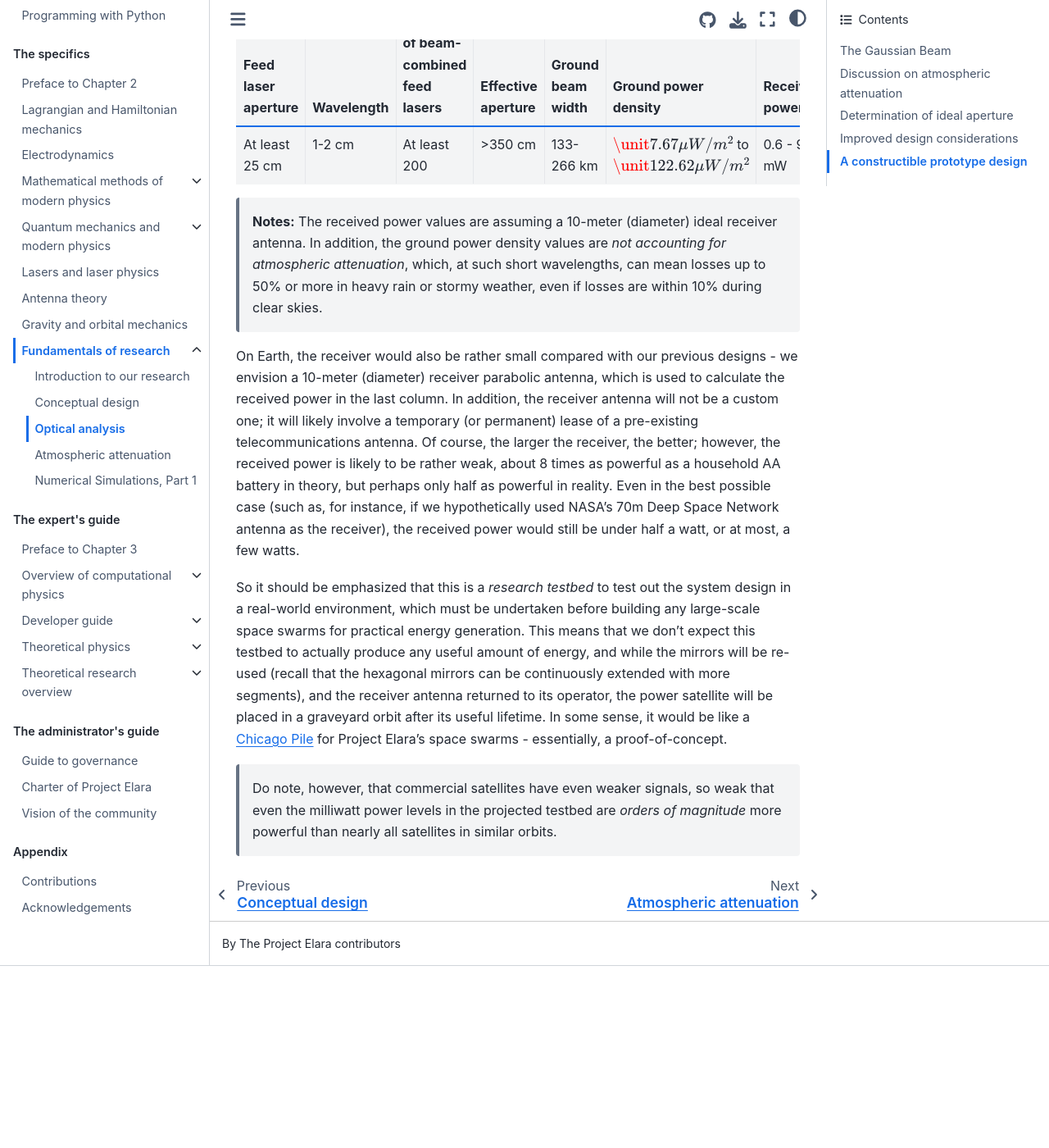
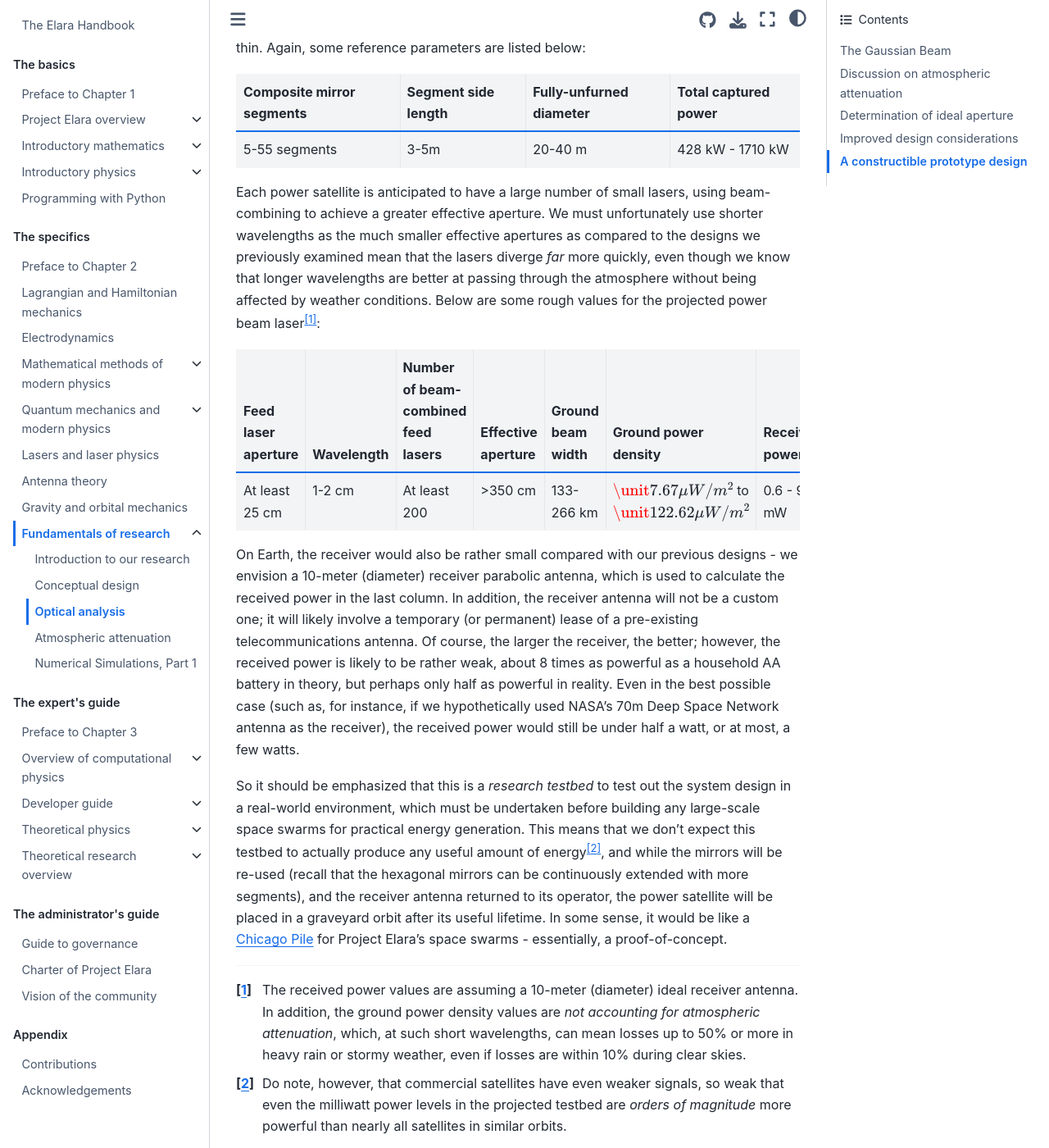
Before and after one commit to elaraproject/elara-handbook, a Jupyter Book: the page built from book/specifics/research-guide/optical-parameters.md, in a window 1280 px wide and 1400 px high, scrolled down 10727 px. Shown: the whole window at 82% size. Built offline with Jupyter Book 1.0.4 settings and Sphinx 7.4.7 and the Sphinx Book theme 1.1.4, drawn with Linux system fonts in a browser that asks for light colours; before the commit the page ends 11905 px from its top, so only the background shows below that; some of the changed text lies outside the part shown.

Commit message:
Replace markdown note syntax with better MyST admonition syntax

````diff
--- a/book/expert-guide/advanced-phys/quantum-field-theory-1.md
+++ b/book/expert-guide/advanced-phys/quantum-field-theory-1.md
@@ -8,7 +8,9 @@
 
 Throughout our discussion of spontaneous and stimulated emission, we have discussed photons everywhere. But photons are not something that can be completely described using the Schrödinger equtaion. Photons must be described by **quantum electrodynamics**, the quantum theory of the electromagnetic field.
 
-> **Note:** We use Gaussian units instead of SI units for this section. Consult a conversions chart to convert Gaussian units to SI units.
+```{important}
+We use Gaussian units instead of SI units for this section. Consult a conversions chart to convert Gaussian units to SI units.
+```
 
 Remember that light is classically-described as a wave, which obeys the solution to the Maxwell equations of electromagnetism in free space:
 
@@ -54,7 +56,9 @@
 
 Where $\mathbf{k}$ is the **wavevector**, which is directly related to the momentum of a wave as well as its wavelength by $|\mathbf{k}| = \dfrac{2\pi}{\lambda}$, and where $\mathbf{A}_\mathbf{k}(\mathbf{k})$ represents the polarization (directionality) and field strength of the wave, which are given respectively by the direction and the magnitude of $\mathbf{A}_\mathbf{k}(\mathbf{k})$. Here, $\mathbf{A}_\mathbf{k}^*$ represents the complex conjugate of $\mathbf{A}_\mathbf{k}(\mathbf{k})$. Those who are aware may recognize this as a Fourier expansion in terms of the normal modes; if that terminology is unfamiliar, don't worry about it. Importantly, the wavevector is related to the **angular frequency** by $\omega_\mathbf{k} = \mathbf{k} c$, which will be significant later.
 
-> **Note:** the series is significant, as pure plane waves in the form $e^{i\mathbf{k} \cdot \mathbf{r}}$, which are the simplest solutions to the PDEs, are mathematically consistent but physically impossible (they would need an infinite amount of energy to create). The sum over plane waves of different $\mathbf{k}$ and $\mathbf{A}_\mathbf{k}(\mathbf{k})$, however, produces a physical solution (as long as we just take the real part of the complex-valued waves).
+```{note}
+The series is significant, as pure plane waves in the form $e^{i\mathbf{k} \cdot \mathbf{r}}$, which are the simplest solutions to the PDEs, are mathematically consistent but physically impossible (they would need an infinite amount of energy to create). The sum over plane waves of different $\mathbf{k}$ and $\mathbf{A}_\mathbf{k}(\mathbf{k})$, however, produces a physical solution (as long as we just take the real part of the complex-valued waves).
+```
 
 ### The classical field theory of electromagnetism
 
@@ -136,7 +140,9 @@
 H = \int d^3 x \left[2\pi c^2 \mathbf{p}^2 + \dfrac{1}{8\pi} (\nabla \times \mathbf{A})^2\right]
 $$
 
-> **Note:** Further, the Coulomb gauge enforces the requirement that $\varphi = 0$ in our given conditions, so we could have done all of this without needing to do the math.
+```{note}
+Further, the Coulomb gauge enforces the requirement that $\varphi = 0$ in our given conditions, so we could have done all of this without needing to do the math.
+```
 
 This, together with the general solution we found for $\mathbf{A}(\mathbf{r}, t)$, lays the classical foundation for quantizing the electromagnetic field.
 
--- a/book/specifics/research-guide/optical-parameters.md
+++ b/book/specifics/research-guide/optical-parameters.md
@@ -20,7 +20,9 @@
 - Or you could build a *very large* aperture laser, which would have less-focused light at short distances from the aperture (and thus a very wide beam), but the beam spreads more slowly and remains focused at long distances
 - Or you could build something in between, something that maximizes the benefits and minimizes the drawbacks of very-small- and very-large-aperture lasers; this is the *optimal* laser aperture
 
-> The word **collimated** is the more technical word for _focused_ and is the one that will be predominantly used going forwards.
+```{note}
+The word **collimated** is the more technical word for _focused_ and is the one that will be predominantly used going forwards.
+```
 
 ## Discussion on atmospheric attenuation
 
@@ -28,7 +30,9 @@
 
 ![A diagram showing how a satellite constellation continuous rotates to ensure there is always at least one satellite above every power station](./img/power-shuttling-elara-diagram.svg)
 
-> In addition, each satellite is planned to be equipped with multiple gimbal-mounted laser apertures that can be opened and closed on command, meaning that each satellite can transmit and track **multiple** ground stations within its field of view at once, which can eventually be up to dozens or perhaps even hundreds of ground stations located within proximity of every country on Earth.
+```{note}
+In addition, each satellite is planned to be equipped with multiple gimbal-mounted laser apertures that can be opened and closed on command, meaning that each satellite can transmit and track **multiple** ground stations within its field of view at once, which can eventually be up to dozens or perhaps even hundreds of ground stations located within proximity of every country on Earth.
+```
 
 Let us now return to the issue of atmospheric attenuation. We have set out a feasible wavelength range of 3.75-30 cm as the suitable frequencies at which space-to-ground power transmission can realistically occur. This range can be further subdivided into four named microwave bands, from longest to shortest wavelength:
 
@@ -39,7 +43,9 @@
 | C-band    | 4-8 GHz     | 3.75-7.5 cm            |
 | K-band    | 8-12 GHz    | 2.5-3.5 cm             |
 
-> **Note:** We set a cutoff at the K-band of 10 GHz (3 cm) as anything below would exceed 10% power loss due to atmospheric effects.
+```{note}
+We set a cutoff at the K-band of 10 GHz (3 cm) as anything below would exceed 10% power loss due to atmospheric effects.
+```
 
 In theory, using the higher end of the feasible wavelength range (that is, 15-30 cm) would lead to the minimal losses - in fact, essentially no losses. However, this runs into the unfortunate issue that as the divergence angle $\theta \propto \lambda$, these longer wavelengths cause the beam to diverge faster and become less focused, ultimately negating the advantages of their low atmospheric loss. Rather, it is a better choice to use the lower end of the feasible wavelength range (3.75 cm-7.5 cm). In fact, we will use the lowest of the wavelength range - that is, $\lambda = \unit{3.75 cm}$ - to minimize the beam spread.
 
@@ -47,7 +53,9 @@
 
 The ITU-R atmospheric attenuation model, from the International Telecommunications Union (Radiocommunication Sector), forms the basis of the previous statement that 1-10 GHz (3.75-30 cm) microwaves can pass through the atmosphere with less than 10% loss. In the next subchapter, we will perform the relevant calculations using the ITU-R attenuation model to *justify* this statement. But we will take this as fact for the moment.
 
-> **Note:** For the remainder of this section, we will always give calculations in terms of the _range_ of values within our target microwave range of 1-12 GHz, or provide an average value (in which we will state explicitly that it is an average).
+```{note}
+For the remainder of this section, we will always give calculations in terms of the _range_ of values within our target microwave range of 1-12 GHz, or provide an average value (in which we will state explicitly that it is an average).
+```
 
 ## Determination of ideal aperture
 
@@ -63,7 +71,9 @@
 
 ![A mathematical diagram of the spread of the Gaussian beam](./img/gaussian-beam-divergence-diagram.svg)
 
-> **Note:** To be completely accurate, $D$ should be written $D(t)$, as the distance between the power satellites and the receiver stations changes continuously as the satellites pass overhead. However, as $D$ is unaffected by any of the variables we consider, we can treat it as effectively constant. In addition, the deviation of $D$ from a straight line - Gaussian beams do not diverge at a constant rate - can be temporarily ignored due to the distances being so long that we may assume $\tan \theta \approx \theta$.
+```{note}
+To be completely accurate, $D$ should be written $D(t)$, as the distance between the power satellites and the receiver stations changes continuously as the satellites pass overhead. However, as $D$ is unaffected by any of the variables we consider, we can treat it as effectively constant. In addition, the deviation of $D$ from a straight line - Gaussian beams do not diverge at a constant rate - can be temporarily ignored due to the distances being so long that we may assume $\tan \theta \approx \theta$.
+```
 
 Given that we want a beam with minimal divergence - in fact, this would almost certainly be the most precise laser ever built - we can use the small-angle approximation $\tan \theta \approx \theta$ as $\theta$ _must_ be very small. Therefore, we have:
 
@@ -124,7 +134,9 @@
 P_T = \dfrac{3\sqrt{3}}{2} s^2NI_\odot
 $$
 
-> Note: hexagonal mirrors have the advantage that adding more naturally preserves the shape of the parabolic reflector, unlike circular mirrors, which means that the solar collector can be expanded essentially indefinitely as more mirrors are launched into orbit (at least in theory).
+```{note}
+Hexagonal mirrors have the advantage that adding more naturally preserves the shape of the parabolic reflector, unlike circular mirrors, which means that the solar collector can be expanded essentially indefinitely as more mirrors are launched into orbit (at least in theory).
+```
 
 Where $I_\odot = \unit{1361 W/m^2}$ is the mean solar irradiance (the average intensity of sunlight at Earth orbit). To solve for the aperture width $A$ that would satisfy our power density limit, we can substitute in the expression for $B$ into the expression for $A_\mathrm{cs}$, resulting in a quadratic equation:
 
@@ -146,7 +158,9 @@
 \end{align}
 $$
 
-> Here we use the smaller of the two roots because the larger root is nonsensical (it approaches impossibly large numbers for large $P_T$)
+```{note}
+Here we use the smaller of the two roots because the larger root is nonsensical (it approaches impossibly large numbers for large $P_T$)
+```
 
 This, however, requires that $\dfrac{P_T}{I_0 \pi} \geq \dfrac{4D\lambda}{n\pi}$ to get a sensible answer for $A_0$. Thus the *minimum* total power required for a real solution is given by:
 
@@ -184,7 +198,9 @@
 | 94.46 m                      | 5                                              | 15                                              | 90                                             | 357                                           | 992                                           |
 | 66.62 m                      | 3                                              | 8                                               | 45                                             | 178                                           | 494                                           |
 
-> For comparison, the largest current laser is the **National Ignition Facility** (NIF) laser for inertial confinement fusion reseach, which uses 192 lasers each of 40 cm aperture.
+```{note}
+For comparison, the largest current laser is the **National Ignition Facility** (NIF) laser for inertial confinement fusion reseach, which uses 192 lasers each of 40 cm aperture.
+```
 
 The numbers, certainly, are formidable, but they are not out of reach. The hexagonal mirrors can be launched in batches, slowly, over the course of decades, with the space swarm providing more and more power over time, until it reaches full power. While the mirror numbers may seem staggering, remember that these mirrors are in space and therefore need no active support, and they can be made extremely thin and lightweight; their only requirement is to be reflective. Additionally, they can be folded to a very small size, then expand once they reach orbit, meaning that with some creative folding they can be made to take up relatively little room aboard a rocket. The much bigger engineering challenge, at least on paper, are the individual lasers, considering their very large apertures, even just individually.
 
@@ -202,16 +218,15 @@
 | ------------------------- | ------------------- | ----------------------- | -------------------- |
 | 5-55 segments             | 3-5m                | 20-40 m                 | 428 kW - 1710 kW     |
 
-Each power satellite is anticipated to have a large number of small lasers, using beam-combining to achieve a greater effective aperture. We must unfortunately use shorter wavelengths as the much smaller effective apertures as compared to the designs we previously examined mean that the lasers diverge _far_ more quickly, even though we know that longer wavelengths are better at passing through the atmosphere without being affected by weather conditions. Below are some rough values for the projected power beam laser:
+Each power satellite is anticipated to have a large number of small lasers, using beam-combining to achieve a greater effective aperture. We must unfortunately use shorter wavelengths as the much smaller effective apertures as compared to the designs we previously examined mean that the lasers diverge _far_ more quickly, even though we know that longer wavelengths are better at passing through the atmosphere without being affected by weather conditions. Below are some rough values for the projected power beam laser[^1]:
 
 | Feed laser aperture | Wavelength | Number of beam-combined feed lasers | Effective aperture | Ground beam width | Ground power density                             | Received power |
 | ------------------- | ---------- | ----------------------------------- | ------------------ | ----------------- | ------------------------------------------------ | -------------- |
 | At least 25 cm      | 1-2 cm     | At least 200                        | >350 cm            | 133-266 km        | $\unit{7.67\mu W/m^2}$ to  $\unit{122.62 \mu W/m^2}$ | 0.6 - 9.6 mW   |
 
-> **Notes:** The received power values are assuming a 10-meter (diameter) ideal receiver antenna. In addition, the ground power density values are _not accounting for atmospheric attenuation_, which, at such short wavelengths, can mean losses up to 50% or more in heavy rain or stormy weather, even if losses are within 10% during clear skies.
-
 On Earth, the receiver would also be rather small compared with our previous designs - we envision a 10-meter (diameter) receiver parabolic antenna, which is used to calculate the received power in the last column. In addition, the receiver antenna will not be a custom one; it will likely involve a temporary (or permanent) lease of a pre-existing telecommunications antenna. Of course, the larger the receiver, the better; however, the received power is likely to be rather weak, about 8 times as powerful as a household AA battery in theory, but perhaps only half as powerful in reality. Even in the best possible case (such as, for instance, if we hypothetically used NASA's 70m Deep Space Network antenna as the receiver), the received power would still be under half a watt, or at most, a few watts.
 
-So it should be emphasized that this is a _research testbed_ to test out the system design in a real-world environment, which must be undertaken before building any large-scale space swarms for practical energy generation. This means that we don't expect this testbed to actually produce any useful amount of energy, and while the mirrors will be re-used (recall that the hexagonal mirrors can be continuously extended with more segments), and the receiver antenna returned to its operator, the power satellite will be placed in a graveyard orbit after its useful lifetime. In some sense, it would be like a [Chicago Pile](https://en.wikipedia.org/wiki/Chicago_Pile-1) for Project Elara's space swarms - essentially, a proof-of-concept.
+So it should be emphasized that this is a _research testbed_ to test out the system design in a real-world environment, which must be undertaken before building any large-scale space swarms for practical energy generation. This means that we don't expect this testbed to actually produce any useful amount of energy[^2], and while the mirrors will be re-used (recall that the hexagonal mirrors can be continuously extended with more segments), and the receiver antenna returned to its operator, the power satellite will be placed in a graveyard orbit after its useful lifetime. In some sense, it would be like a [Chicago Pile](https://en.wikipedia.org/wiki/Chicago_Pile-1) for Project Elara's space swarms - essentially, a proof-of-concept.
 
-> Do note, however, that commercial satellites have even weaker signals, so weak that even the milliwatt power levels in the projected testbed are _orders of magnitude_ more powerful than nearly all satellites in similar orbits.
+[^1]: The received power values are assuming a 10-meter (diameter) ideal receiver antenna. In addition, the ground power density values are _not accounting for atmospheric attenuation_, which, at such short wavelengths, can mean losses up to 50% or more in heavy rain or stormy weather, even if losses are within 10% during clear skies.
+[^2]: Do note, however, that commercial satellites have even weaker signals, so weak that even the milliwatt power levels in the projected testbed are _orders of magnitude_ more powerful than nearly all satellites in similar orbits.
````
Also changed, not shown: other parts of book/expert-guide/advanced-phys/quantum-field-theory-1.md (+1 -1 lines), book/specifics/lagrange-hamiltonian-mech.md (+3 -1 lines), book/specifics/laser-physics.md (+3 -1 lines), book/specifics/modern-phys-foundations/quantum-mechanics-2.md (+6 -2 lines), book/specifics/research-guide/atmosphere-attenuation-calc.md (+3 -1 lines).
